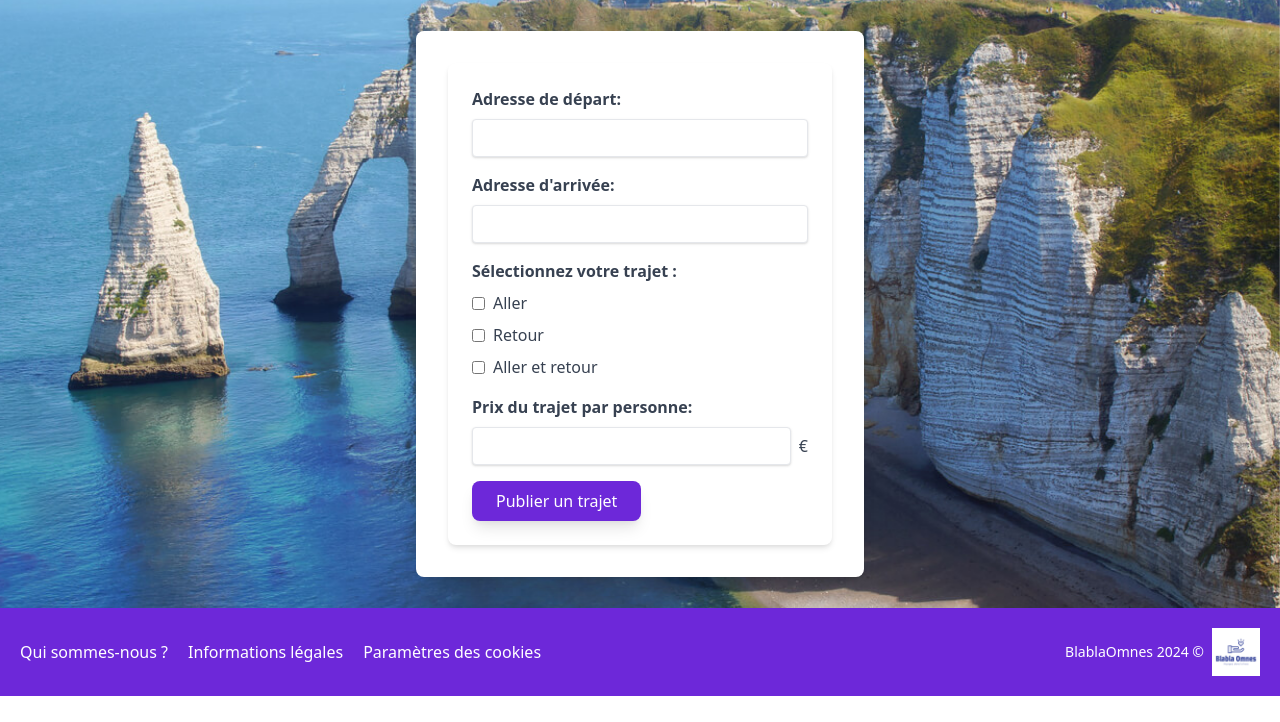
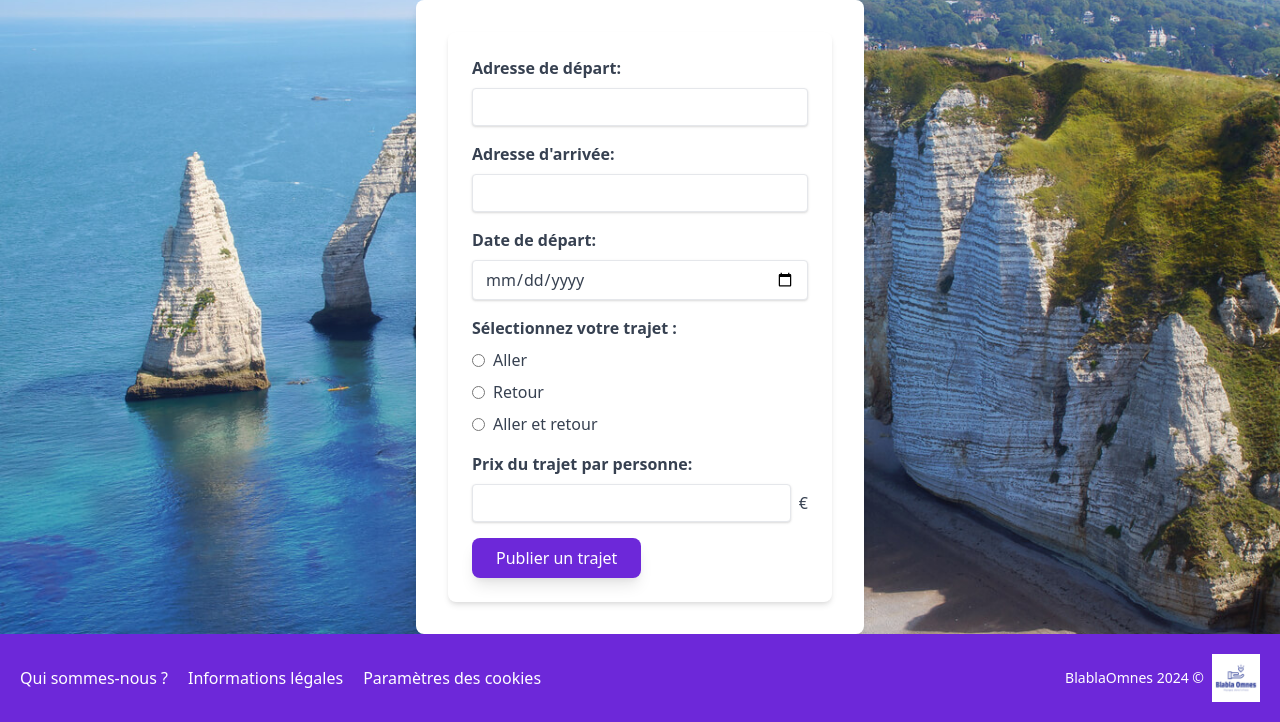
Before and after one commit to NimitzBoy/Blabla-OMNES, a PHP site: page /MesSites/publiTrajet.php in a window 1280 px wide. Shown: the part 104-826 px from the top of the page. Before the commit the page ends 800 px from the top, so only its background shows below. Run offline with PHP 8.4, Linux system fonts and the light colour scheme.

Commit message:
réglage de problème sur ajout de trajet + restrictions des types d'adresse mail

```diff
--- a/AjoutTrajet.php
+++ b/AjoutTrajet.php
@@ -1,10 +1,10 @@
 <?php
 require_once("config.php");
 if ($_SERVER["REQUEST_METHOD"] == "POST") {
-    if (isset($_POST["Adresse_de_départ"], $_POST["Adresse_d'arrivée"], $_POST["Prix_du_trajet_par_personne"], $_POST["Date_départ"])){
+    if (isset($_POST["Adresse_de_départ"], $_POST["Adresse_d'arrivée"], $_POST["Prix_du_trajet_par_personne"], $_POST["date_de_depart"])){
         $lieu_depart = $_POST["Adresse_de_départ"];
         $lieu_arrivee = $_POST["Adresse_d'arrivée"];
-        $date_depart = $_POST["Date_départ"];
+        $date_depart = $_POST["date_de_depart"];
         $type_trajet = $_POST["type_trajet"];
         $prix = $_POST["Prix_du_trajet_par_personne"];
         try {
--- a/BlablaomnesConnecte.php
+++ b/BlablaomnesConnecte.php
@@ -33,7 +33,7 @@ require_once("config.php");
     </div>
     <div class="body flex justify-center items-center flex-grow bg-cover bg-fixed bg-center" style="background-image: url('Étretat.jpg');">
         <div class="formulaire-recherche p-9 bg-white shadow-lg rounded-lg flex flex-col w-full max-w-lg md:max-w-2xl lg:max-w-2xl">
-            <form action="" method="post" class="flex flex-col space-y-3">
+            <form action="Affichertrajet.php" method="post" class="flex flex-col space-y-3">
                 <input type="text" name="Lieu Départ" placeholder="Lieu de Départ" class="bg-gray-300 p-2 rounded-lg w-full" required>
                 <input type="text" name="destination" placeholder="Destination" class="bg-gray-300 p-2 rounded-lg w-full" required>
                 <input type="number" name="passagers" placeholder="Nombre de passagers" min="1" class="bg-gray-300 p-2 rounded-lg w-full" required>
--- a/publiTrajet.php
+++ b/publiTrajet.php
@@ -25,18 +25,22 @@ require_once("config.php");
                     <input type="text" name="Adresse_d'arrivée" id="Adresse_d'arrivée" class="shadow appearance-none border rounded w-full py-2 px-3 text-gray-700 leading-tight focus:outline-none focus:shadow-outline">
                 </div>
                 <div class="mb-4">
+                    <label for="date_de_depart" class="block text-gray-700 font-bold mb-2">Date de départ:</label>
+                    <input type="date" name="date_de_depart" id="date_de_depart" class="shadow appearance-none border rounded w-full py-2 px-3 text-gray-700 leading-tight focus:outline-none focus:shadow-outline">
+                </div>
+                <div class="mb-4">
                     <span class="block text-gray-700 font-bold mb-2">Sélectionnez votre trajet :</span>
                     <div class="flex items-center mb-2">
-                    <input type="checkbox" name="aller" id="aller" class="mr-2 leading-tight">
+                        <input type="radio" name="type_trajet" id="aller" value="aller" class="mr-2 leading-tight">
                         <label for="aller" class="text-gray-700">Aller</label>
                     </div>
                     <div class="flex items-center mb-2">
-                    <input type="checkbox" name="retour" id="retour" class="mr-2 leading-tight">
+                        <input type="radio" name="type_trajet" id="retour" value="retour" class="mr-2 leading-tight">
                         <label for="retour" class="text-gray-700">Retour</label>
                     </div>
                     <div class="flex items-center mb-2">
-                    <input type="checkbox" name="Aller_et_retour" id="Aller_et_retour" class="mr-2 leading-tight">
-                    <label for="Aller_et_retour" class="text-gray-700">Aller et retour</label>
+                        <input type="radio" name="type_trajet" id="aller_retour" value="aller_retour" class="mr-2 leading-tight">
+                        <label for="aller_retour" class="text-gray-700">Aller et retour</label>
                     </div>
                 </div>
                 <div class="mb-4">
@@ -50,8 +54,6 @@ require_once("config.php");
                     <button type="submit" class="bg-purple-700 text-white px-6 py-2 rounded-lg shadow-lg transform transition-transform duration-200 hover:scale-105">Publier un trajet</button>
                 </div>
             </form>
-        </div>
-
         </div>
     </div>
     <div class="feetpage h-25 w-full bg-purple-700 flex justify-between items-center p-5 box-border">
```
Also changed, not shown: AjoutCompte.php (+12 -0 lines). Lines whose indentation alone changed are shown as unchanged.
